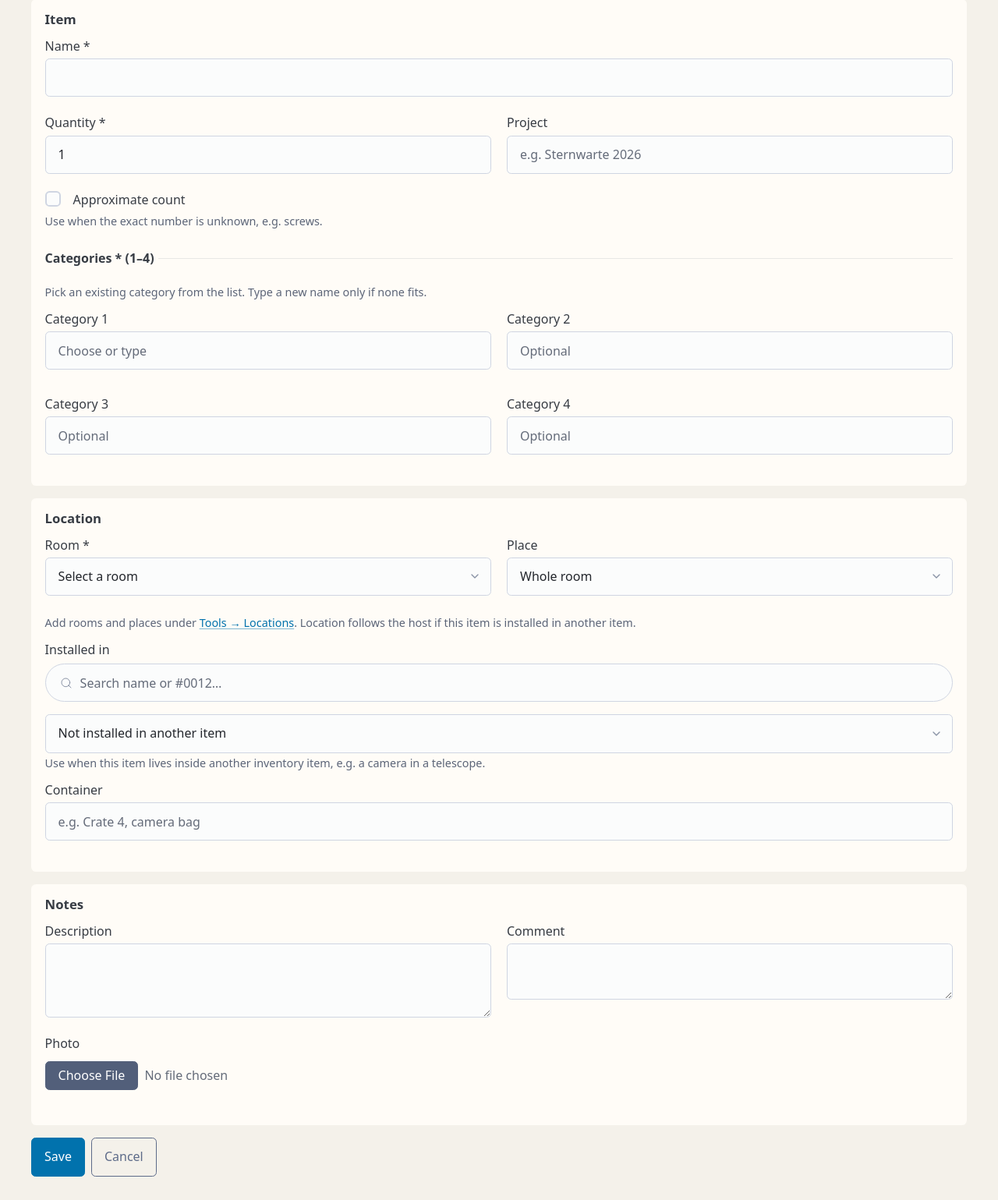
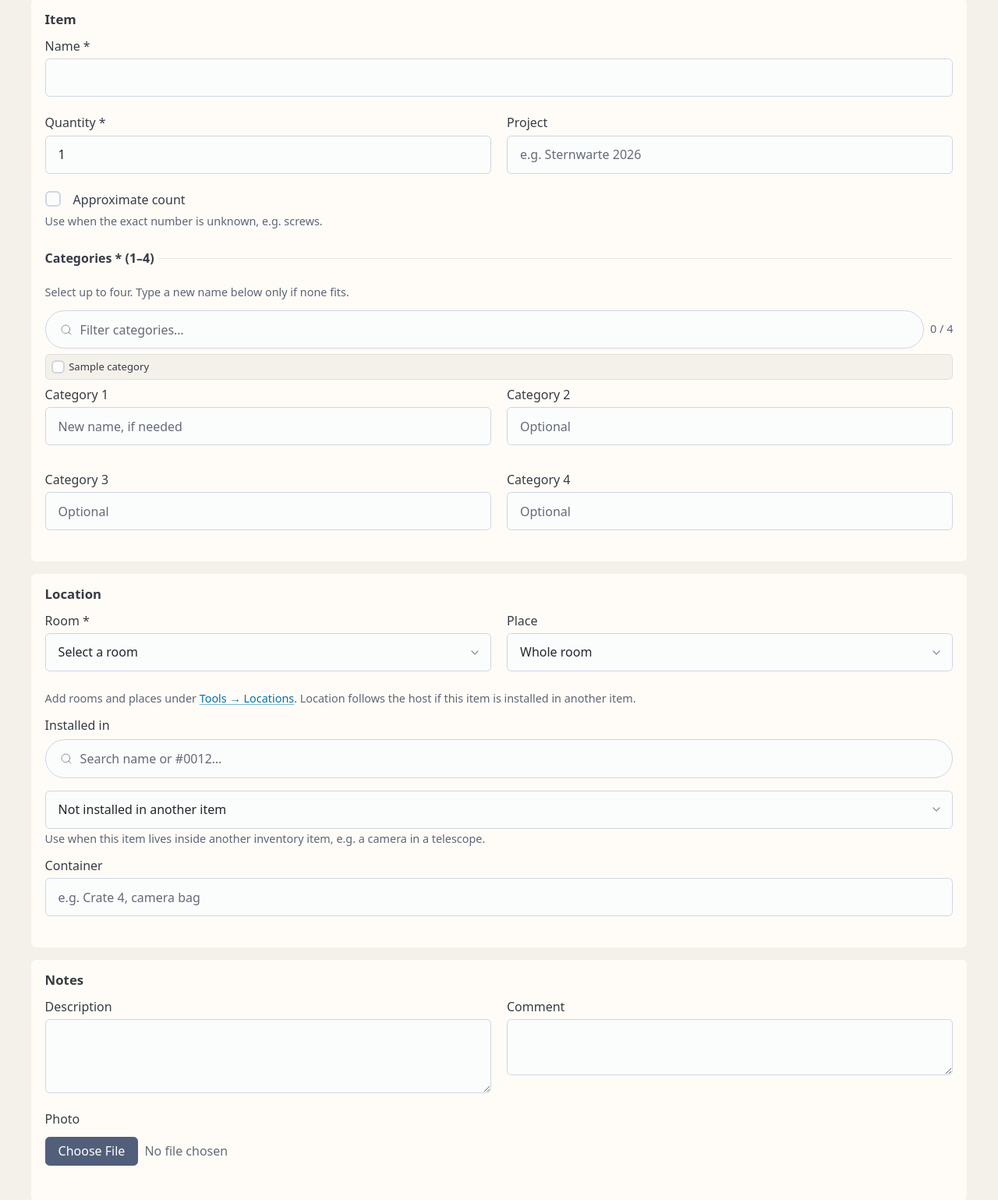
Before and after one commit to OST-Observatory/ost_inventory, a Django app: page /inventory/items/add/ in a window 1280 px wide. Shown: the part 160-1699 px from the top of the page at 78% size. Run offline with Django 5.2, Linux system fonts and the light colour scheme; a user stored in the database is signed in; tables that the repository leaves empty hold one stand-in row (values such as "Sample post"); some libraries are stand-ins or nearby versions.

Commit message:
Improves handling of categories on add item page

```diff
--- a/inventory/forms.py
+++ b/inventory/forms.py
@@ -9,12 +9,28 @@ from .models import MAX_CATEGORIES, Category, Item, Loan, Location, Project
 
 
 CATEGORY_SLOTS = tuple(f"category_{i}" for i in range(1, MAX_CATEGORIES + 1))
+CATEGORY_PICK_FIELD = "category_pick"
+
+
+def _posted_list(data, name: str) -> list[str]:
+    if data is None:
+        return []
+    if hasattr(data, "getlist"):
+        values = data.getlist(name)
+    else:
+        value = data.get(name)
+        if value is None:
+            values = []
+        elif isinstance(value, (list, tuple)):
+            values = list(value)
+        else:
+            values = [value]
+    return [str(item).strip() for item in values if str(item).strip()]
 
 
 def _category_widget(placeholder: str) -> forms.TextInput:
     return forms.TextInput(
         attrs={
-            "list": "category-suggestions",
             "autocomplete": "off",
             "placeholder": placeholder,
         }
@@ -90,7 +106,7 @@ class ItemForm(forms.ModelForm):
         required=False,
         max_length=100,
         label="Category 1",
-        widget=_category_widget("Choose or type"),
+        widget=_category_widget("New name, if needed"),
     )
     category_2 = forms.CharField(
         required=False,
@@ -173,9 +189,6 @@ class ItemForm(forms.ModelForm):
         if self.instance and self.instance.pk:
             if self.instance.project_id:
                 self.fields["project_name"].initial = self.instance.project.name
-            existing = list(self.instance.categories.all()[:MAX_CATEGORIES])
-            for i, cat in enumerate(existing, start=1):
-                self.fields[f"category_{i}"].initial = cat.name
         configure_installed_in_field(
             self.fields["installed_in"],
             self.instance if self.instance.pk else None,
@@ -184,6 +197,19 @@ class ItemForm(forms.ModelForm):
 
     def category_fields(self):
         return [self[name] for name in CATEGORY_SLOTS]
+
+    def category_limit(self) -> int:
+        return MAX_CATEGORIES
+
+    def picked_category_names(self) -> list[str]:
+        if self.is_bound:
+            return _posted_list(self.data, CATEGORY_PICK_FIELD)
+        if self.instance and self.instance.pk:
+            return [cat.name for cat in self.instance.categories.all()[:MAX_CATEGORIES]]
+        return []
+
+    def picked_category_keys(self) -> set[str]:
+        return {name.lower() for name in self.picked_category_names()}
 
     def clean_name(self):
         name = self.cleaned_data.get("name") or ""
@@ -227,22 +253,35 @@ class ItemForm(forms.ModelForm):
             self.add_error("place", "Place must belong to the selected room.")
         names = []
         seen = set()
+
+        def add_category(raw: str, error_slot: str) -> None:
+            raw = (raw or "").strip()
+            if not raw:
+                return
+            try:
+                reject_newlines(raw, "Category")
+            except ValidationError as exc:
+                self.add_error(error_slot, exc)
+                return
+            key = raw.lower()
+            if key in seen:
+                return
+            seen.add(key)
+            names.append(raw)
+
+        if self.is_bound:
+            for raw in _posted_list(self.data, CATEGORY_PICK_FIELD):
+                add_category(raw, "category_1")
         for slot in CATEGORY_SLOTS:
             raw = (cleaned.get(slot) or "").strip()
             cleaned[slot] = raw
-            if not raw:
-                continue
-            try:
-                reject_newlines(raw, "Category")
-            except ValidationError as exc:
-                self.add_error(slot, exc)
-                continue
-            key = raw.lower()
-            if key in seen:
-                continue
-            seen.add(key)
-            names.append(raw)
-        if not names and not any(self.has_error(slot) for slot in CATEGORY_SLOTS):
+            add_category(raw, slot)
+        if len(names) > MAX_CATEGORIES:
+            self.add_error(
+                "category_1",
+                f"At most {MAX_CATEGORIES} categories are allowed.",
+            )
+        elif not names and not any(self.has_error(slot) for slot in CATEGORY_SLOTS):
             self.add_error("category_1", "Select or add at least one category.")
         cleaned["category_names"] = names
         return cleaned
--- a/static/app.css
+++ b/static/app.css
@@ -747,6 +747,57 @@ dd { margin: 0; }
 .location-rename button { width: auto; margin-bottom: 0; padding: 0.4rem 0.75rem; }
 
 .category-slots { margin-top: 0.35rem; }
+.category-choice-list {
+  display: grid;
+  grid-template-columns: repeat(auto-fill, minmax(8.75rem, 1fr));
+  column-gap: 0.55rem;
+  row-gap: 0;
+  max-height: 14rem;
+  overflow: auto;
+  margin: 0 0 0.5rem;
+  padding: 0.25rem 0.45rem 0.3rem;
+  border: 1px solid var(--ost-line);
+  border-radius: 0.35rem;
+  background: var(--ost-bg);
+}
+.category-choice-list .checkbox {
+  display: flex;
+  align-items: center;
+  gap: 0.35rem;
+  min-width: 0;
+  width: auto;
+  margin: 0;
+  padding: 0.16rem 0;
+  font-size: 0.82rem;
+  font-weight: 500;
+  line-height: 1.25;
+}
+.category-choice-list .checkbox span {
+  overflow: hidden;
+  text-overflow: ellipsis;
+  white-space: nowrap;
+}
+.category-choice-list input[type="checkbox"] {
+  width: 1.05rem;
+  height: 1.05rem;
+  min-width: 1.05rem;
+  min-height: 1.05rem;
+  margin: 0;
+  padding: 0;
+  flex: none;
+}
+.category-fieldset > .toolbar {
+  margin: 0.35rem 0 0.45rem;
+}
+.category-fieldset > .toolbar input {
+  margin-bottom: 0;
+}
+.category-fieldset [data-category-count] {
+  flex: none;
+  white-space: nowrap;
+  font-variant-numeric: tabular-nums;
+}
+.field-hint.is-warn { color: var(--overdue); }
 
 .label-toolbar { margin-bottom: 0.6rem; }
 .label-list { max-height: 22rem; overflow: auto; padding-right: 0.25rem; }
--- a/static/app.js
+++ b/static/app.js
@@ -606,11 +606,107 @@ function bindItemHostPickers() {
   });
 }
 
+function bindCategoryPicker() {
+  var root = document.querySelector("[data-category-picker]");
+  if (!root) {
+    return;
+  }
+  var limit = parseInt(root.getAttribute("data-category-limit") || "4", 10);
+  var filter = root.querySelector("[data-category-filter]");
+  var labels = root.querySelectorAll("[data-category-filter-text]");
+  var boxes = root.querySelectorAll('input[name="category_pick"]');
+  var typed = root.querySelectorAll(".category-slots input");
+  var countEl = root.querySelector("[data-category-count]");
+  var note = root.querySelector("[data-category-limit-note]");
+
+  function uniqueNames() {
+    var names = [];
+    var seen = {};
+    function add(raw) {
+      var key = (raw || "").trim().toLowerCase();
+      if (!key || seen[key]) {
+        return;
+      }
+      seen[key] = true;
+      names.push(key);
+    }
+    boxes.forEach(function (box) {
+      if (box.checked) {
+        add(box.value);
+      }
+    });
+    typed.forEach(function (input) {
+      add(input.value);
+    });
+    return names;
+  }
+
+  function updateCount() {
+    var n = uniqueNames().length;
+    if (countEl) {
+      countEl.textContent = n + " / " + limit;
+    }
+    if (!note) {
+      return;
+    }
+    if (n > limit) {
+      note.hidden = false;
+      note.textContent = "At most four categories are allowed.";
+      note.classList.add("is-warn");
+      return;
+    }
+    if (n === limit) {
+      note.hidden = false;
+      if (!note.classList.contains("is-warn")) {
+        note.textContent = "Maximum of four selected.";
+      }
+      return;
+    }
+    note.hidden = true;
+    note.classList.remove("is-warn");
+    note.textContent = "";
+  }
+
+  boxes.forEach(function (box) {
+    box.addEventListener("change", function () {
+      if (box.checked && uniqueNames().length > limit) {
+        box.checked = false;
+        if (note) {
+          note.hidden = false;
+          note.textContent = "At most four categories are allowed.";
+          note.classList.add("is-warn");
+        }
+      }
+      updateCount();
+    });
+  });
+  typed.forEach(function (input) {
+    input.addEventListener("input", updateCount);
+  });
+
+  if (filter && labels.length) {
+    filter.addEventListener("keydown", function (event) {
+      if (event.key === "Enter") {
+        event.preventDefault();
+      }
+    });
+    filter.addEventListener("input", function () {
+      var q = (filter.value || "").trim().toLowerCase();
+      labels.forEach(function (label) {
+        var text = (label.getAttribute("data-category-filter-text") || "").toLowerCase();
+        label.hidden = Boolean(q) && text.indexOf(q) === -1;
+      });
+    });
+  }
+  updateCount();
+}
+
 function bindUi() {
   bindLabelFilters();
   bindNavDrawer();
   bindRoomPlaceSelects();
   bindItemHostPickers();
+  bindCategoryPicker();
   bindSharePng();
   bindLabelScanners();
   bindManualScan();
--- a/templates/inventory/item_form.html
+++ b/templates/inventory/item_form.html
@@ -31,20 +31,41 @@
         <option value="{{ p.name }}">
       {% endfor %}
     </datalist>
-    <fieldset class="category-fieldset">
+    <fieldset class="category-fieldset" data-category-picker data-category-limit="{{ form.category_limit }}">
       <legend>Categories * (1–4)</legend>
-      <p class="field-hint">Pick an existing category from the list. Type a new name only if none fits.</p>
+      <p class="field-hint">Select up to four. Type a new name below only if none fits.</p>
+      {% if categories %}
+        <p class="toolbar">
+          <input
+            type="search"
+            data-category-filter
+            placeholder="Filter categories…"
+            autocomplete="off"
+            aria-label="Filter categories"
+          >
+          <span class="muted" data-category-count></span>
+        </p>
+        <div class="category-choice-list">
+          {% for c in categories %}
+            <label class="checkbox" data-category-filter-text="{{ c.name }}">
+              <input
+                type="checkbox"
+                name="category_pick"
+                value="{{ c.name }}"
+                {% if c.name|lower in form.picked_category_keys %}checked{% endif %}
+              >
+              <span>{{ c.name }}</span>
+            </label>
+          {% endfor %}
+        </div>
+        <p class="field-hint" data-category-limit-note hidden></p>
+      {% endif %}
       <div class="field-row category-slots">
         {% for field in form.category_fields %}
           <label>{{ field.label }} {{ field }}{{ field.errors }}</label>
         {% endfor %}
       </div>
     </fieldset>
-    <datalist id="category-suggestions">
-      {% for c in categories %}
-        <option value="{{ c.name }}">
-      {% endfor %}
-    </datalist>
   </section>
 
   <section class="form-section">
```
Also changed, not shown: tests/test_inventory.py (+48 -1 lines).
